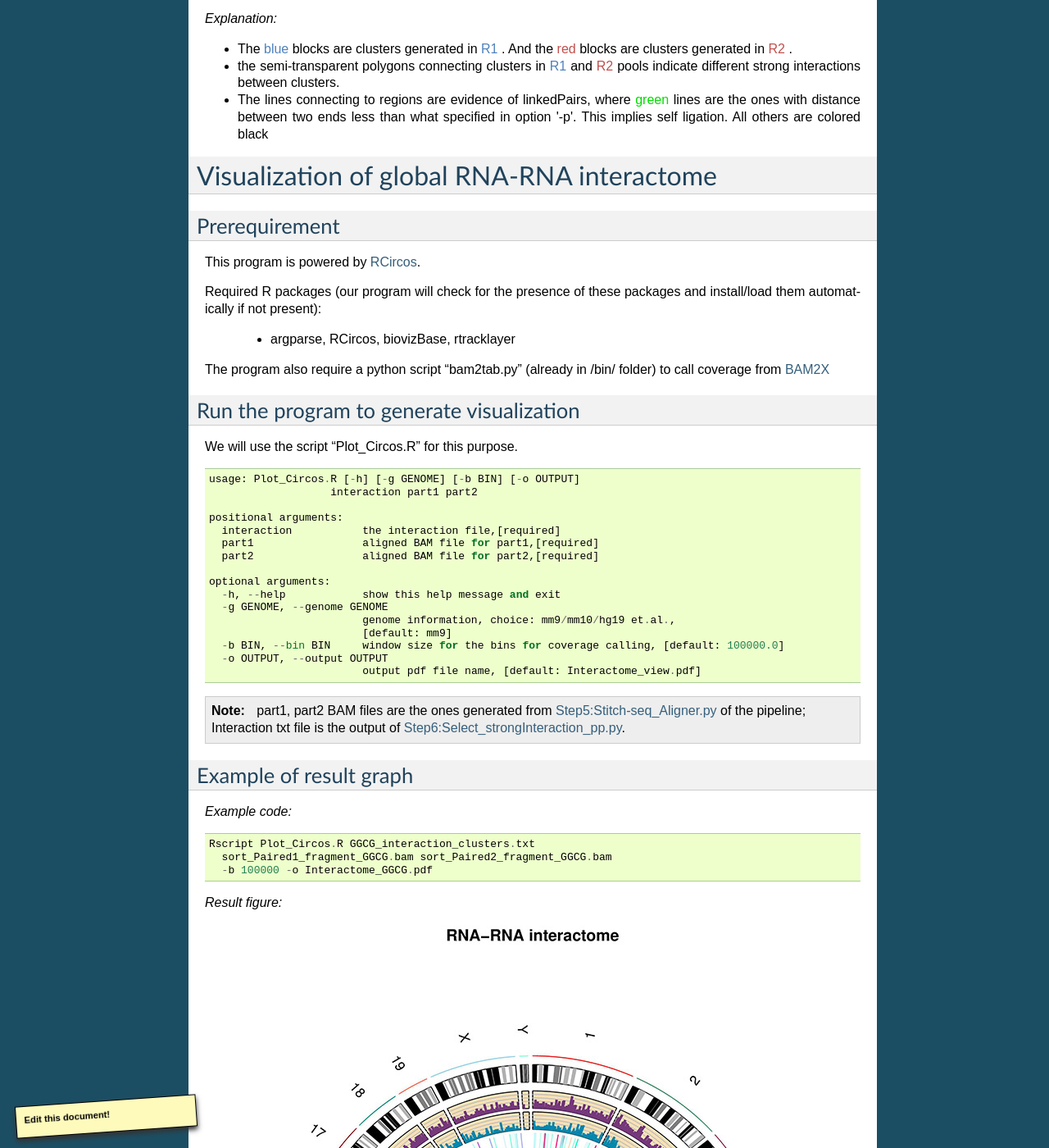
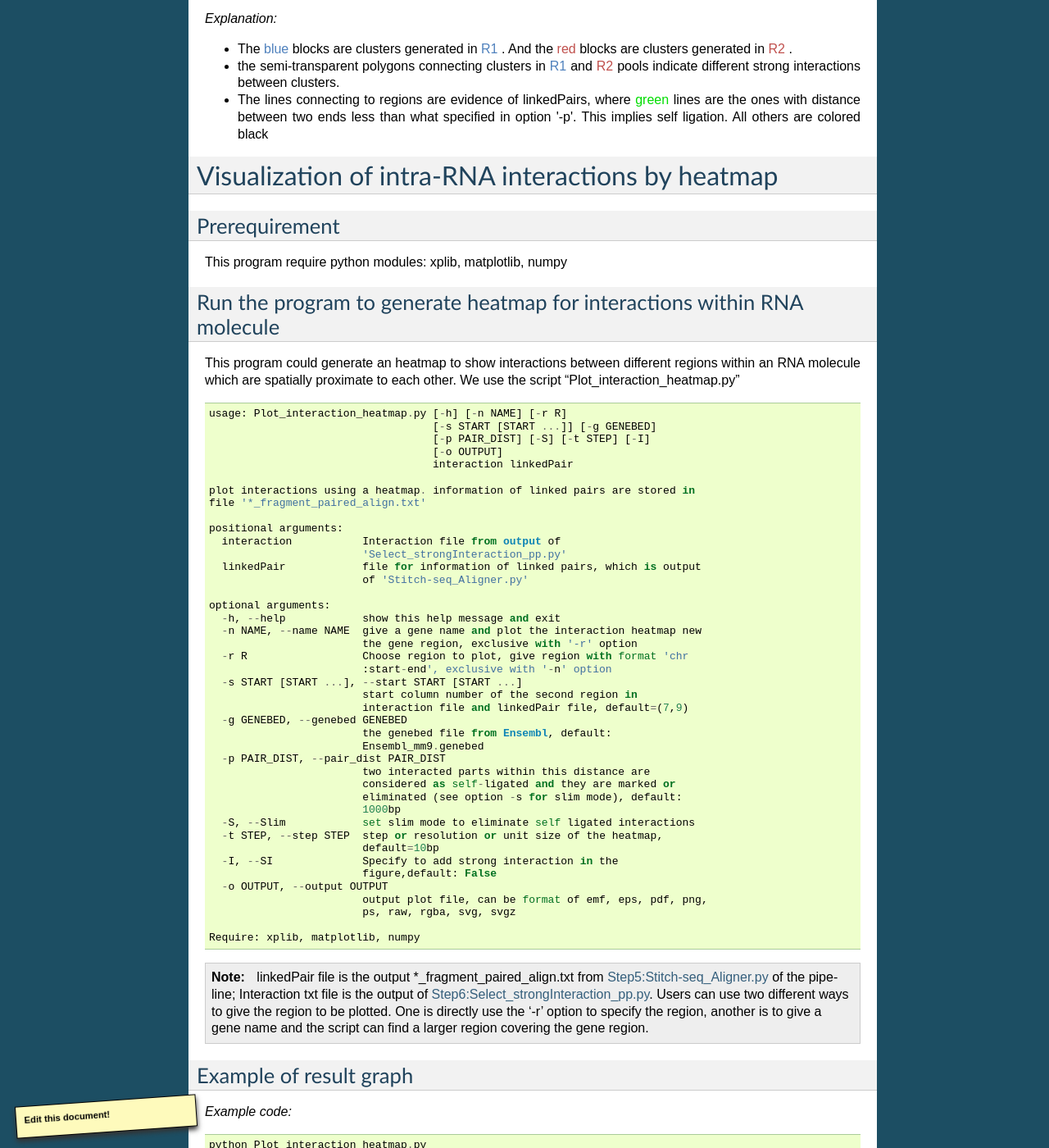
Before and after one commit to yu68/RNA-Hi-C, a Sphinx documentation site: the page built from doc/source/Visualization.rst, in a window 1280 px wide and 1400 px high, scrolled down 1714 px. Shown: the whole window at 82% size. Built offline with Sphinx 7.4.7, drawn with Linux system fonts in a browser that asks for light colours; formulas are drawn with MathJax 3; comment, search, counter and statistics services are not loaded; some of the changed text lies outside the part shown.

Commit message:
add doc for Plot_interaction_heatmap.py

```diff
--- a/doc/source/Visualization.rst
+++ b/doc/source/Visualization.rst
@@ -91,6 +91,90 @@ Example of result graph
  <li> the semi-transparent polygons connecting clusters in <font color="#4F81BD">R1</font> and <font color="#C0504D">R2</font> pools indicate different strong interactions between clusters. </li>
  <li>The lines connecting to regions are evidence of linkedPairs, where <font color="#00dd00"> green </font> lines are the ones with distance between two ends less than what specified in option '-p'. This implies self ligation. All others are colored black </li>
  </ul>
+
+.. _VisualizationHeatmap:
+
+==================================================
+Visualization of intra-RNA interactions by heatmap
+==================================================
+
+Prerequirement
+--------------
+This program require python modules: xplib, matplotlib, numpy
+
+Run the program to generate heatmap for interactions within RNA molecule
+------------------------------------------------------------------------
+
+.. index:: Plot_interaction_heatmap.py
+
+This program could generate an heatmap to show interactions between different regions within an RNA molecule which are spatially proximate to each other. We use the script "Plot_interaction_heatmap.py" ::
+
+  usage: Plot_interaction_heatmap.py [-h] [-n NAME] [-r R]
+                                     [-s START [START ...]] [-g GENEBED]
+                                     [-p PAIR_DIST] [-S] [-t STEP] [-I]
+                                     [-o OUTPUT]
+                                     interaction linkedPair
+
+  plot interactions using a heatmap. information of linked pairs are stored in
+  file '*_fragment_paired_align.txt'
+
+  positional arguments:
+    interaction           Interaction file from output of
+                          'Select_strongInteraction_pp.py'
+    linkedPair            file for information of linked pairs, which is output
+                          of 'Stitch-seq_Aligner.py'
+
+  optional arguments:
+    -h, --help            show this help message and exit
+    -n NAME, --name NAME  give a gene name and plot the interaction heatmap new
+                          the gene region, exclusive with '-r' option
+    -r R                  Choose region to plot, give region with format 'chr
+                          :start-end', exclusive with '-n' option
+    -s START [START ...], --start START [START ...]
+                          start column number of the second region in
+                          interaction file and linkedPair file, default=(7,9)
+    -g GENEBED, --genebed GENEBED
+                          the genebed file from Ensembl, default:
+                          Ensembl_mm9.genebed
+    -p PAIR_DIST, --pair_dist PAIR_DIST
+                          two interacted parts within this distance are
+                          considered as self-ligated and they are marked or
+                          eliminated (see option -s for slim mode), default:
+                          1000bp
+    -S, --Slim            set slim mode to eliminate self ligated interactions
+    -t STEP, --step STEP  step or resolution or unit size of the heatmap,
+                          default=10bp
+    -I, --SI              Specify to add strong interaction in the
+                          figure,default: False
+    -o OUTPUT, --output OUTPUT
+                          output plot file, can be format of emf, eps, pdf, png,
+                          ps, raw, rgba, svg, svgz
+
+  Require: xplib, matplotlib, numpy
+
+.. note::
+
+  linkedPair file is the output \*_fragment_paired_align.txt from :ref:`Step5:Stitch-seq_Aligner.py<Step5>` of the pipeline; Interaction txt file is the output of :ref:`Step6:Select_strongInteraction_pp.py<Step6>`. Users can use two different ways to give the region to be plotted. One is directly use the '-r' option to specify the region, another is to give a gene name and the script can find a larger region covering the gene region.
+
+
+Example of result graph
+-----------------------
+
+*Example code:* ::
+
+  python Plot_interaction_heatmap.py
+          ACCT_GGCG_interaction_clusters.txt \
+          ACCT_GGCG_fragment_paired_align_rmRNA_sort.txt.gz \
+          -r chr9:120038418-120038722 \
+          -t 5 \
+          -s 7 9 \
+          -g ../Data/Ensembl_mm9.genebed.gz \
+          -o Snora73_intra_interaction.pdf
+
+*Result figure:*
+
+.. image:: Snora73_intra_interaction.jpg
+
 
 
 .. _VisualizationGlobal:
--- a/doc/source/index.rst
+++ b/doc/source/index.rst
@@ -31,6 +31,7 @@ Updates
 
 2014-5-15:
   * Add result :ref:`resources<Resource>` for identified strong interactions in mouse E14 cells and MEF cells.
+  * New function to generate heatmap for intra-RNA interactions: :ref:`Plot_interaction_heatmap.py<VisualizationHeatmap>`.
 
 2014-05-14:
   * Add new function to find overlap between two interaction sets based on their RNA annotations, see: :ref:`intersectInteraction_genePair.R<intersectiongene>`.
```
Also changed, not shown: doc/source/Snora73_intra_interaction.jpg (added), 12 other files.
